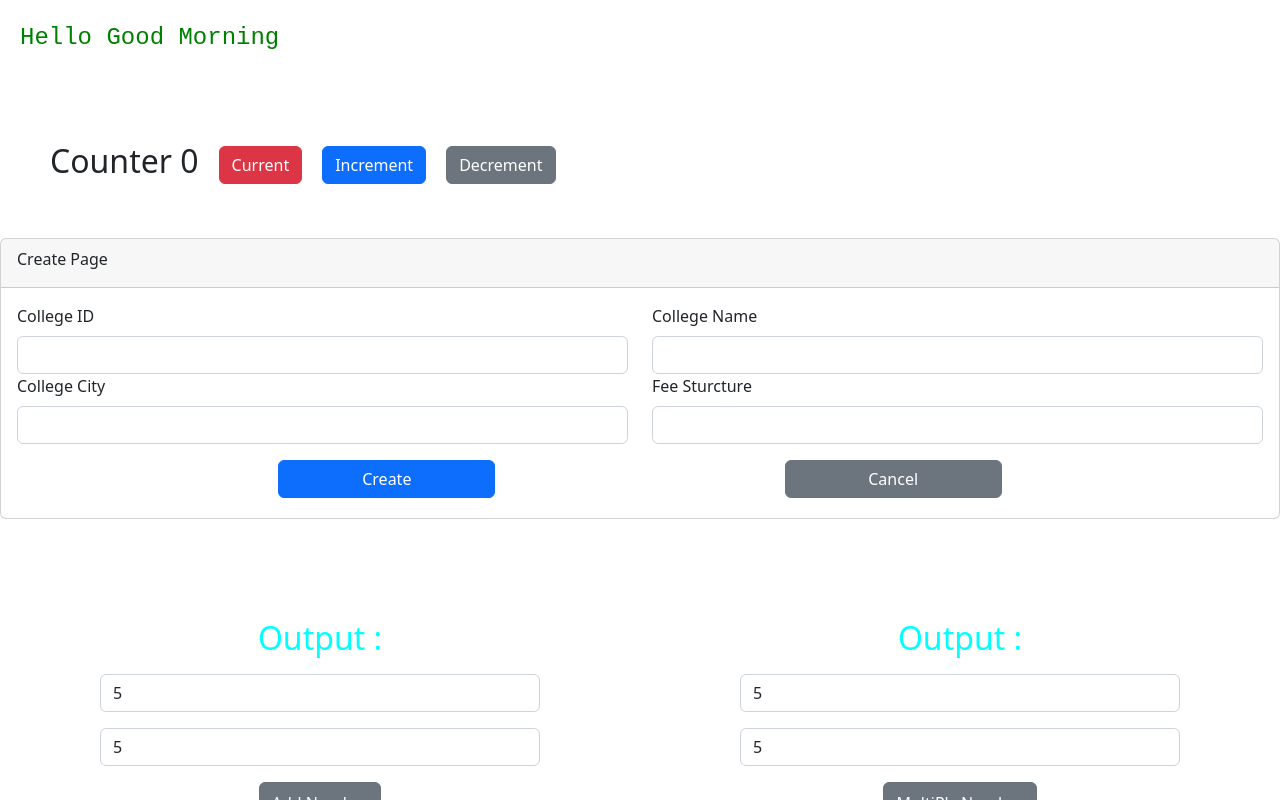
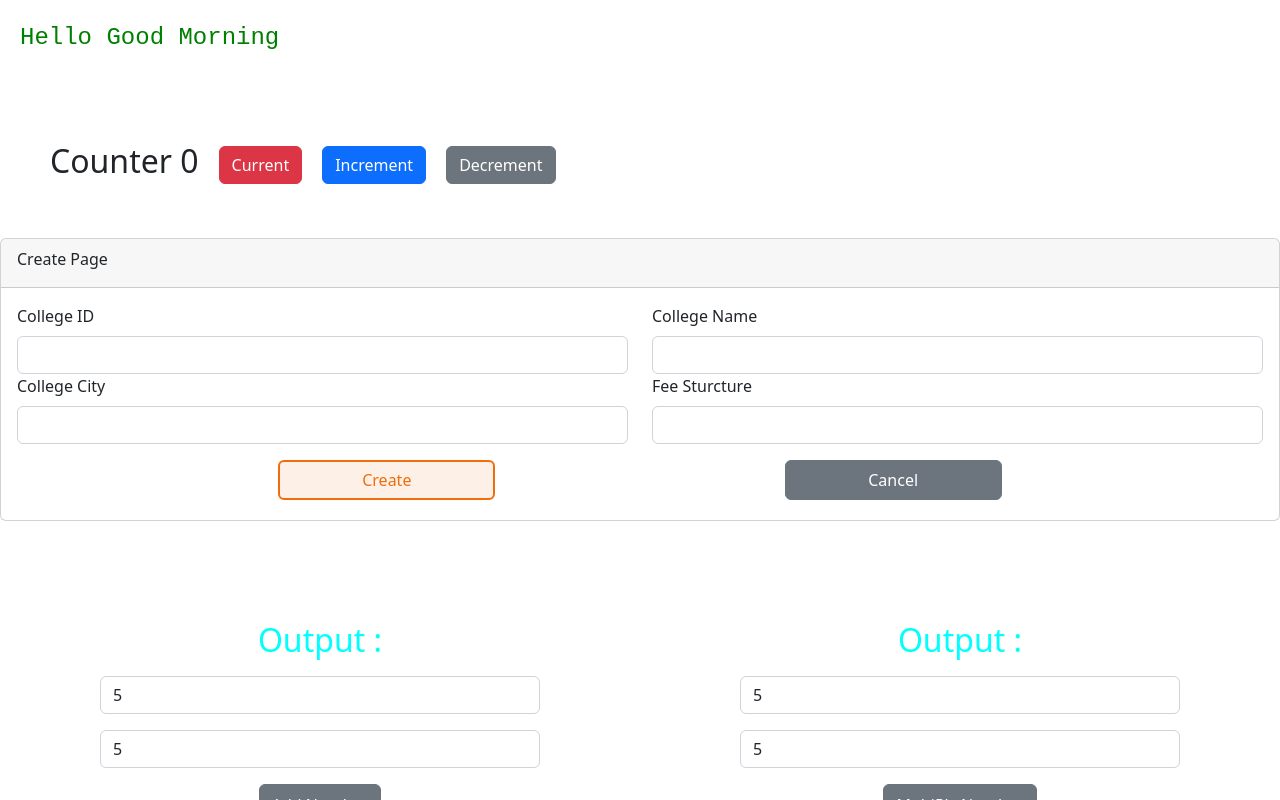
Before and after one commit to abhips99/New-Project, a React (Create React App) app: page / in a window 1280 px wide. Both pictures are taken after typing "5", "5", "5", "5", "5", "5" into the empty fields and a click on the button "Create". Shown: the top 800 px of the page. Built offline with nearby package versions, Linux system fonts and the light colour scheme.

Commit message:
btn class change

```diff
--- a/src/Component/hooks/HookUseState.jsx
+++ b/src/Component/hooks/HookUseState.jsx
@@ -112,8 +112,8 @@ const HookUseState  = () =>{
             <thead className="table-dark">
                 <tr>
                     <th>S No.</th>
+                    <th>College ID</th>
                     <th>College Name</th>
-                    <th>College ID</th>
                     <th>College City</th>
                     <th>Fee Structure</th>
                     <th>Action</th>
@@ -125,8 +125,8 @@ const HookUseState  = () =>{
                         return (
                             <tr key={u.collegeID}>
                                 <td>{i + 1}</td>
+                                <td>{u.collegeID}</td>
                                 <td>{u.collegeName}</td>
-                                <td>{u.collegeID}</td>
                                 <td>{u.city}</td>
                                 <td>{u.feeStructure.btech}</td>
                                 <td>
@@ -176,7 +176,7 @@ const HookUseState  = () =>{
             </Row>
         </CardBody>
         <Row sm={6} className="buttonClass">
-            <Button color="primary" onClick={handleSubmit}>{!isView ? "Edit" : "Create"}</Button>
+            <Button className={!isView ? "editbtn" : "createbtn"} onClick={handleSubmit}>{!isView ? "Edit" : "Create"}</Button>
             <Button color="secondary" onClick={()=>{setIsCreate(true); setIsView(true); setCollegeObj({
                 clgName : "",
                 clgId : "",
--- a/src/styles/styles.css
+++ b/src/styles/styles.css
@@ -26,9 +26,18 @@
 .error{
     color: red;
     text-align: center;
+    font-size: 12px;
 }
 .calculator{
     display: flex;
     align-items: center;
     flex-wrap: wrap;
 }
+.editbtn{
+    background-color: blue !important;
+}
+.createbtn{
+    background-color: #fdf0e7 !important;
+    border: 2px solid !important;
+    color: #ef6e0b !important;
+}
```
